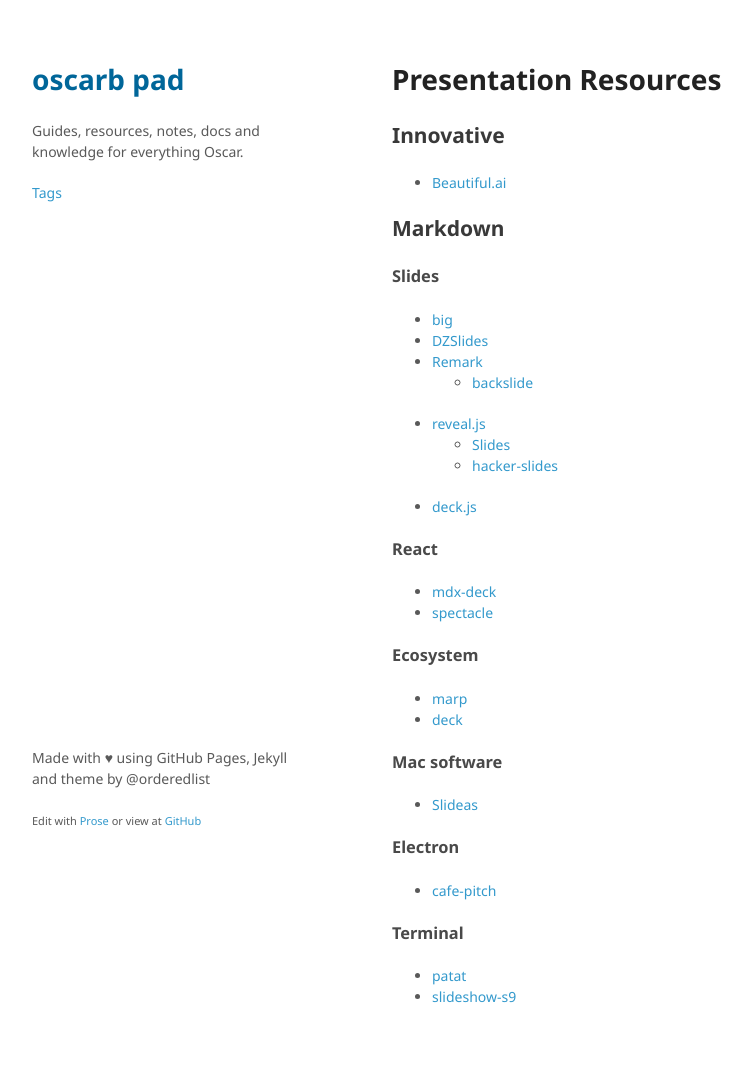
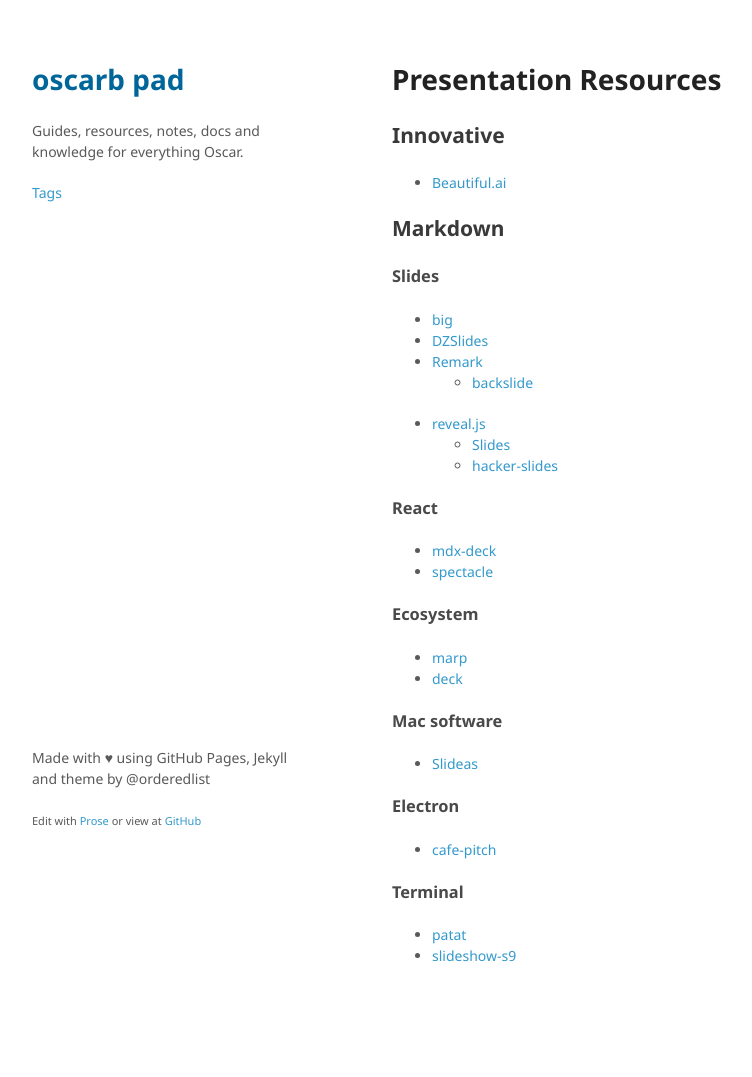
Before and after one commit to oscarb/pad, a Jekyll site: the page built from _docs/presentation-resources.md, in a window 1280 px wide. Shown: the whole page, without its empty margins (128-880 px from the left). Built offline with Jekyll 4.4.1, drawn with Linux system fonts in a browser that asks for light colours; some web fonts are replaced; after the commit the page ends 1036 px from its top, so only the background shows below that.

Commit message:
Update presentation-resources.md

```diff
--- a/_docs/presentation-resources.md
+++ b/_docs/presentation-resources.md
@@ -22,7 +22,6 @@ published: true
 * [reveal.js](https://revealjs.com/#/transitions)
   - [Slides](https://slides.com/)
   - [hacker-slides](https://github.com/msoedov/hacker-slides)
-* [deck.js](http://imakewebthings.com/deck.js/)
 
 ### React
 
```
